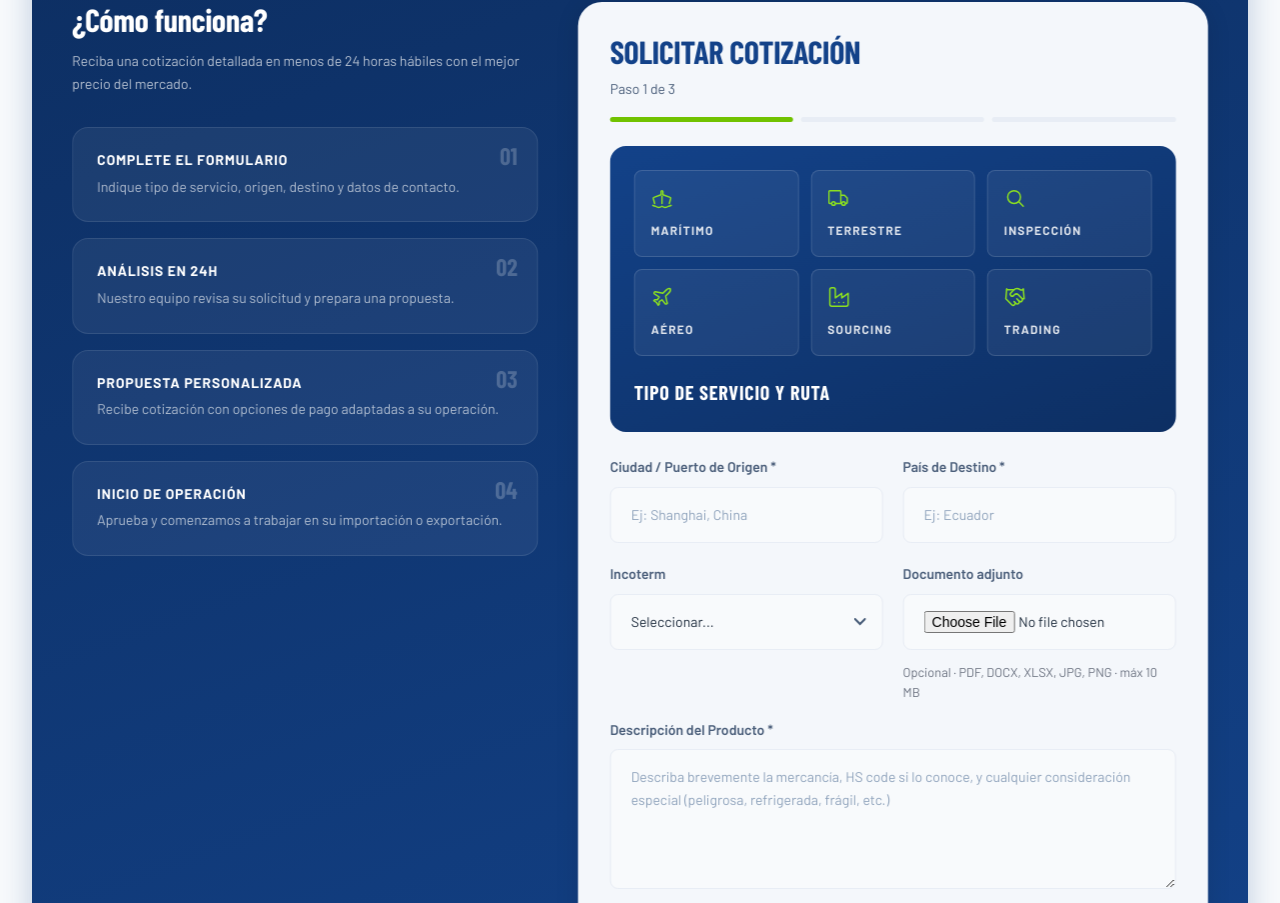
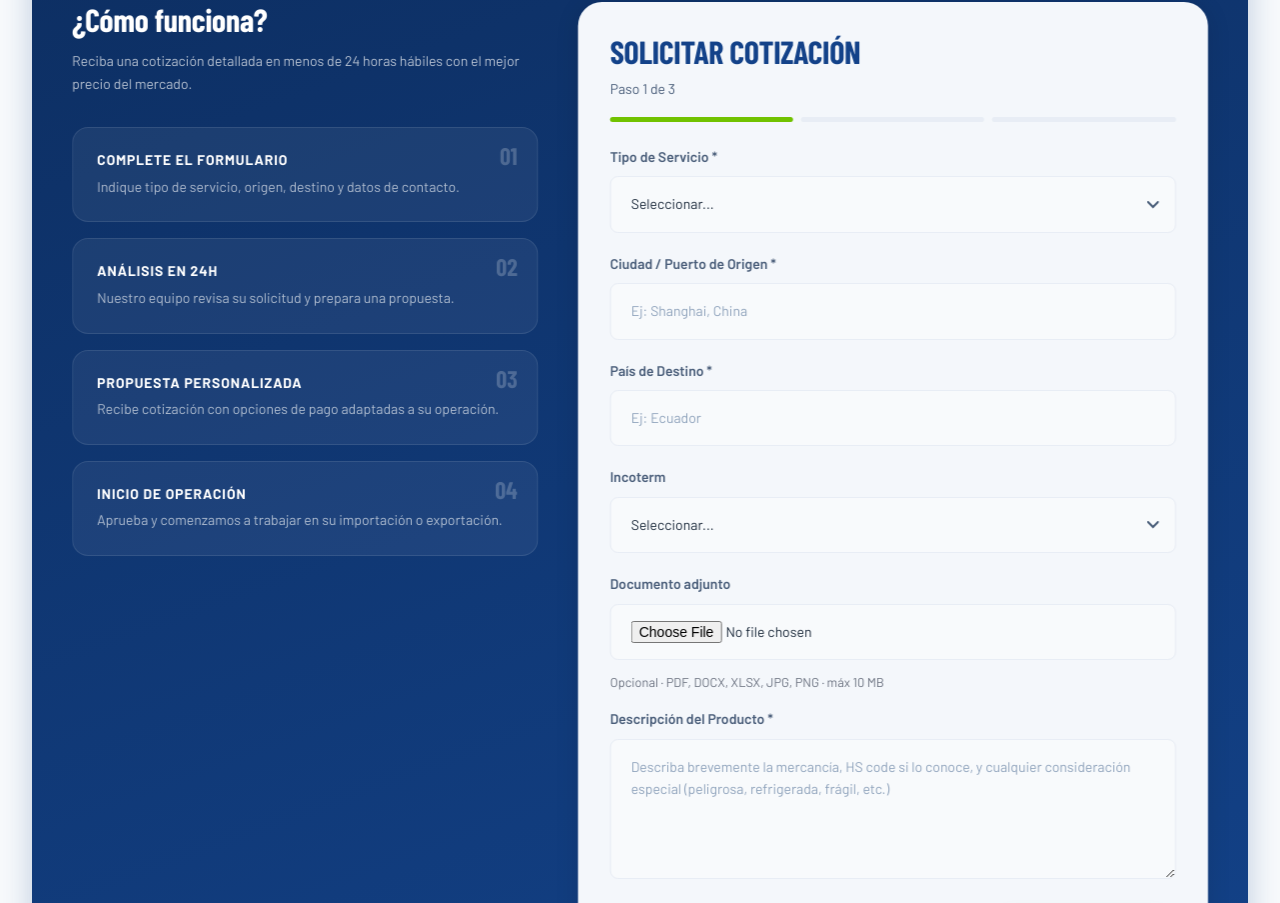
Before and after one commit to Chrisnewgear/AcrossWebSite, a React (Vite) app: page /cotizacion in a window 1280 px wide. Shown: the part 650-1553 px from the top of the page. Built offline with nearby package versions, Linux system fonts and the light colour scheme; a web font is replaced by a local one.

Commit message:
Cotizacion form has been redesign just like the customer asked

```diff
--- a/src/i18n/translations.js
+++ b/src/i18n/translations.js
@@ -379,18 +379,11 @@ export const translations = {
           desc: "Aprueba y comenzamos a trabajar en su importación o exportación.",
         },
       ],
-      services: [
-        "Marítimo",
-        "Terrestre",
-        "Inspección",
-        "Aéreo",
-        "Sourcing",
-        "Trading",
-      ],
+      services: ["Inspección", "Sourcing", "Trading"],
       formTitle: "Solicitar Cotización",
       stepLabel: "Paso {n} de {total}",
-      tilesHeading: "Tipo de Servicio y Ruta",
       labels: {
+        servicio: "Tipo de Servicio *",
         origen: "Ciudad / Puerto de Origen *",
         destino: "País de Destino *",
         incoterm: "Incoterm",
@@ -404,6 +397,7 @@ export const translations = {
         documento: "Documento adjunto",
       },
       placeholders: {
+        servicio: "Seleccionar...",
         origen: "Ej: Shanghai, China",
         destino: "Ej: Ecuador",
         incoterm: "Seleccionar...",
@@ -897,11 +891,11 @@ export const translations = {
           desc: "Approve and we begin working on your import or export.",
         },
       ],
-      services: ["Ocean", "Ground", "Inspection", "Air", "Sourcing", "Trading"],
+      services: ["Inspection", "Sourcing", "Trading"],
       formTitle: "Request a Quote",
       stepLabel: "Step {n} of {total}",
-      tilesHeading: "Service Type & Route",
       labels: {
+        servicio: "Service Type *",
         origen: "City / Port of Origin *",
         destino: "Destination Country *",
         incoterm: "Incoterm",
@@ -915,6 +909,7 @@ export const translations = {
         documento: "Attachment",
       },
       placeholders: {
+        servicio: "Select...",
         origen: "e.g. Shanghai, China",
         destino: "e.g. Ecuador",
         incoterm: "Select...",
--- a/src/pages/Cotizacion/index.jsx
+++ b/src/pages/Cotizacion/index.jsx
@@ -5,8 +5,7 @@ import Icon from "../../components/Icon";
 import { useI18n } from "../../i18n/LanguageContext";
 import s from "./styles.module.scss";
 
-// Icons + incoterm codes stay in code; copy comes from translations.
-const SERVICE_ICONS = ["ship", "truck", "search", "plane", "factory", "handshake"];
+// Incoterm codes stay in code; copy comes from translations.
 const INCOTERMS = ["EXW", "FOB", "CIF", "CFR", "DDP", "FCA"];
 
 const INITIAL = {
@@ -42,7 +41,6 @@ export default function Cotizacion() {
 
   const update = (field) => (e) =>
     setForm((f) => ({ ...f, [field]: e.target.value }));
-  const setService = (name) => setForm((f) => ({ ...f, service: name }));
 
   const MAX_MB = 10;
   const ALLOWED_EXT = ["pdf", "docx", "xlsx", "jpg", "jpeg", "png"];
@@ -184,35 +182,27 @@ export default function Cotizacion() {
                     {/* Step 1 — Service + Route */}
                     {step === 1 && (
                       <>
-                        <div className={s["tiles-panel"]}>
-                          <div className={s["service-grid"]}>
-                            {tc.services.map((name, i) => (
-                              <div key={name} className={s["service-option"]}>
-                                <input
-                                  type="radio"
-                                  id={`svc-${i}`}
-                                  name="service"
-                                  value={name}
-                                  checked={form.service === name}
-                                  onChange={() => setService(name)}
-                                />
-                                <label htmlFor={`svc-${i}`}>
-                                  <span className={s["service-option-icon"]}>
-                                    <Icon name={SERVICE_ICONS[i]} size={22} />
-                                  </span>
-                                  <span className={s["service-option-name"]}>
-                                    {name}
-                                  </span>
-                                </label>
-                              </div>
-                            ))}
+                        <div className={s["form-grid"]}>
+                          <div className={s["form-group"]}>
+                            <label className={s["form-label"]}>
+                              {tc.labels.servicio}
+                            </label>
+                            <select
+                              className={s["form-select"]}
+                              value={form.service}
+                              onChange={update("service")}
+                              required
+                            >
+                              <option value="" disabled>
+                                {tc.placeholders.servicio}
+                              </option>
+                              {tc.services.map((name) => (
+                                <option key={name} value={name}>
+                                  {name}
+                                </option>
+                              ))}
+                            </select>
                           </div>
-                          <div className={s["tiles-heading"]}>
-                            {tc.tilesHeading}
-                          </div>
-                        </div>
-
-                        <div className={s["form-grid"]}>
                           <div className={s["form-group"]}>
                             <label className={s["form-label"]}>
                               {tc.labels.origen}
--- a/src/pages/Cotizacion/styles.module.scss
+++ b/src/pages/Cotizacion/styles.module.scss
@@ -179,88 +179,6 @@
   margin-top: $space-6;
 }
 
-// ─── Service tiles (navy inner panel) ─────────────────────────────────────────
-.tiles-panel {
-  background: $color-blue;
-  background-image: linear-gradient(160deg, $color-blue, $color-blue-dark);
-  border-radius: $radius-lg;
-  padding: $space-6;
-  margin-bottom: $space-6;
-}
-
-.service-grid {
-  display: grid;
-  grid-template-columns: repeat(3, 1fr);
-  gap: $space-3;
-  margin-bottom: $space-5;
-
-  @include respond-to(sm) {
-    grid-template-columns: 1fr 1fr;
-  }
-}
-
-.service-option {
-  position: relative;
-}
-
-.service-option input[type="radio"] {
-  position: absolute;
-  opacity: 0;
-  pointer-events: none;
-}
-
-.service-option label {
-  display: flex;
-  flex-direction: column;
-  gap: $space-3;
-  padding: $space-4;
-  min-height: 84px;
-  background: rgba(255, 255, 255, 0.06);
-  border: 1px solid rgba(255, 255, 255, 0.14);
-  border-radius: $radius-md;
-  cursor: pointer;
-  transition: all $transition-fast;
-}
-
-.service-option label:hover {
-  background: rgba(255, 255, 255, 0.12);
-  border-color: rgba(255, 255, 255, 0.3);
-}
-
-.service-option input:checked + label {
-  background: $color-blue-light;
-  border-color: $color-blue-light;
-  box-shadow: 0 6px 18px rgba(26, 84, 173, 0.5);
-}
-
-.service-option-icon {
-  display: flex;
-  align-items: center;
-  color: $color-green-light;
-}
-
-.service-option input:checked + label .service-option-icon {
-  color: $color-white;
-}
-
-.service-option-name {
-  font-size: $fs-xs;
-  font-weight: 700;
-  letter-spacing: 0.1em;
-  text-transform: uppercase;
-  color: rgba(255, 255, 255, 0.85);
-  margin-top: auto;
-}
-
-.tiles-heading {
-  font-family: $font-display;
-  font-size: $fs-lg;
-  font-weight: 800;
-  letter-spacing: 0.04em;
-  text-transform: uppercase;
-  color: $color-white;
-}
-
 .section-heading {
   font-family: $font-display;
   font-size: $fs-xl;
@@ -274,13 +192,9 @@
 // ─── Light form fields ────────────────────────────────────────────────────────
 .form-grid {
   display: grid;
-  grid-template-columns: 1fr 1fr;
+  grid-template-columns: 1fr;
   gap: $space-5;
   margin-bottom: $space-4;
-
-  @include respond-to(sm) {
-    grid-template-columns: 1fr;
-  }
 }
 
 .form-group {
```
